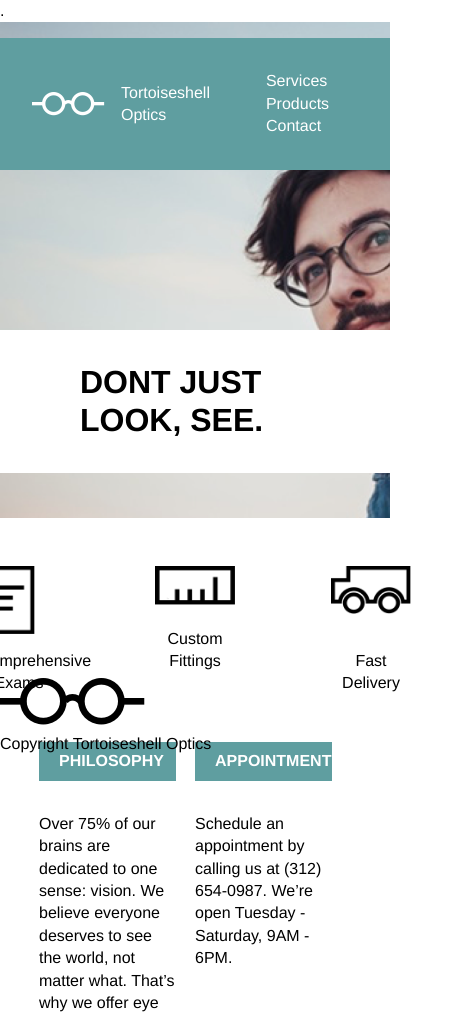
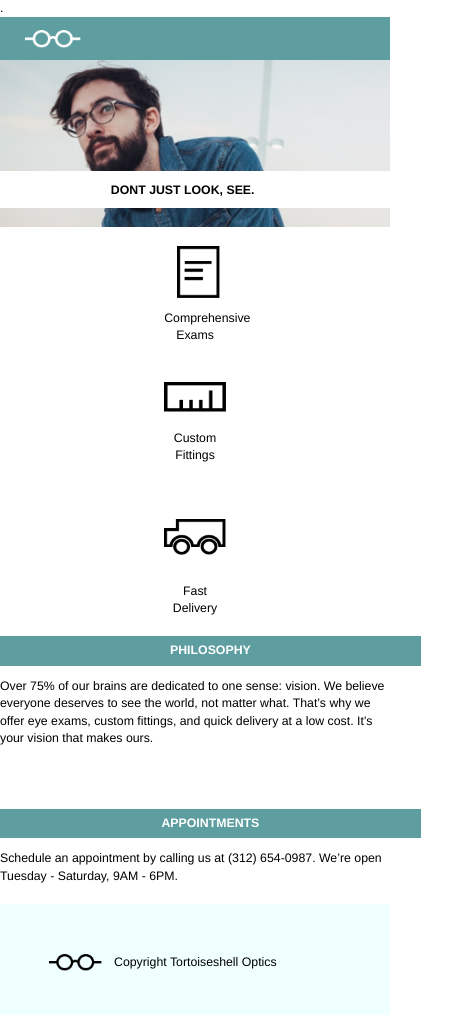
Before and after one commit to jefferymichael/TortoiseOptics, a plain HTML site: page index.html in a window 390 px wide. Shown: the top 1018 px of the page, 459 px wide, since content can reach past the window. Drawn offline with Linux system fonts and the light colour scheme; files that its build step writes are made by us from their sources; files whose address does not match are found by name.

Commit message:
tortoiseoptics

```diff
--- a/index.html
+++ b/index.html
@@ -5,6 +5,8 @@
     <link rel="stylesheet" type="text/css" href="/Users/jeffborota/Documents/DevProjects/Tortoiseoptics/resources/style.css">.
   </head>
 
+<!-- Main Boddy -->
+<body>
 <header>
     <div class="container"> <!-- Main Container -->
         <div class="header">
@@ -31,8 +33,7 @@
  </div> <!-- Main Container End -->
 </header>
 
-<!-- Main Boddy -->
-<body>
+
     <div class="container-top">
         <div class="supporting">
             <div class="service">
@@ -72,13 +73,13 @@
     </section>
     </div>
 
-<footer>
-    <section class=container>
-    <div class="footer-img">
-        <img src="/Users/jeffborota/Documents/DevProjects/Tortoiseoptics/resources/photos/logo-black.png">
-        <div>Copyright Tortoiseshell Optics</div>
+<footer class="container">
+     <div class="footer-container">
+        <div class="footer-img">
+            <img src="/Users/jeffborota/Documents/DevProjects/Tortoiseoptics/resources/photos/logo-black.png">
+            <div>Copyright Tortoiseshell Optics</div>
+        </div>
     </div>
-    </section>
 </footer>
 
 </body>
--- a/resources/style.css
+++ b/resources/style.css
@@ -126,3 +126,182 @@ nav span {
 }
 
 /***** Footer *****/
+
+.footer-container {
+    display: flex;
+    justify-content: flex-start;
+    background-color: azure;
+    margin-top: 20rem;
+    height: 9rem;
+}
+
+.footer-img {
+    display: flex;
+    padding: 4rem 1rem 4rem 4rem;
+}
+
+.footer-img img {
+    height: 1.4rem;
+    padding-right: 1rem;
+}
+
+/***** Media Queries *****/
+
+/* Tablets */
+
+@media screen and (max-width: 1024px) {
+    .container {
+        margin: 0;
+        width: 100%;
+    }
+
+    header {
+        padding-top: 0;
+        height: 22rem;
+    }
+
+    .header nav {
+        display: flex;
+        width: 100%;
+    }
+
+    .flex-container .main-banner {
+        margin-top: 5rem;
+    }
+
+    .main-banner h1 {
+        font-size: 1.33rem;
+        margin: 0;
+    }
+
+    .truncated-menu {
+        display: none;
+    }
+}
+
+@media screen only (min-width: 1200px) {
+    .truncated-menu {
+        display: none;
+    }
+}
+
+/* Phones */
+
+@media screen and (max-width: 480px) {
+    html {
+        font-size: 0.77rem;
+    }
+
+    .container {
+        margin: 0;
+        width: 100%;
+    }
+
+                    /** Header **/
+
+    header {
+        height: 17rem;
+        background-position: 20%;
+    }
+
+    .truncated-menu li {
+        display: list-item;
+    }
+
+    .header span {
+        display: none;
+    }
+
+    .header nav img {
+        display: flex;
+        justify-content: left;
+    }
+
+    .menu ul {
+        display: none;
+    }
+
+    .main-banner {
+        height: 3rem;
+        justify-content: center;
+    }
+
+    .flex-container .main-banner {
+        width: 100%;
+        padding: 0 3rem 0 6rem;
+        margin-top: 9rem;
+
+    }
+
+    .main-banner h1 {
+        font-size: 1rem;
+        padding-top: 5px;
+        text-align: center;
+    }
+
+    .menu .truncated-menu {
+        display: l;
+    }
+
+    nav {
+        display: flex;
+        justify-content: flex-start;
+    }
+
+            /** Main Contianer **/
+
+    .supporting {
+        display: flex;
+        flex-direction: column;
+        align-items: center;
+    }
+
+    .service {
+        text-align: center;
+        margin: 1.54rem;
+    }
+
+    .paper-icon {
+        padding-left: 1rem;
+    }
+
+
+            /** Supporting Container **/
+    .title {
+        max-width: 480px;
+        text-align: center;
+    }
+
+    .supporting-container {
+        display: flex;
+        flex-direction: column;
+    }
+
+    .supporting-container .title {
+        width: 100%;
+        margin: 0;
+    }
+
+    .info p {
+        padding: 1rem 0;
+
+        margin: 0;
+        font-size: 1rem;
+        width: 100%;
+    }
+
+    .info {
+        width: 100%;
+    }
+
+            /** Footer **/
+    .footer-container {
+        margin-top: 45rem;
+    }
+
+    .footer-container .copy {
+        display: none;
+    }
+
+
+}
```
